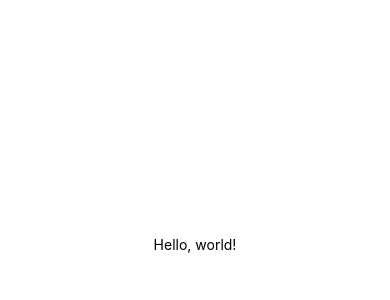
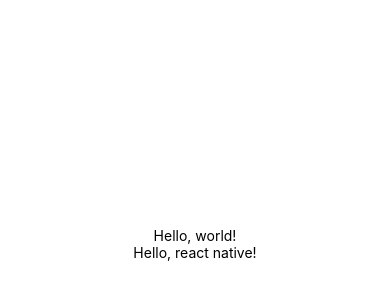
Before and after one commit to JungLee-Dev/BasketballScoreboardRN, a React Native app: screen / in a window 390 px wide. Shown: the part 178-478 px from the top of the page. Built offline with nearby package versions, Linux system fonts and the light colour scheme.

Commit message:
add text line

```diff
--- a/App.tsx
+++ b/App.tsx
@@ -5,6 +5,7 @@ const App = () => {
   return (
     <View style={styles.container}>
       <Text>Hello, world!</Text>
+      <Text>Hello, react native!</Text>
     </View>
   );
 };
```
